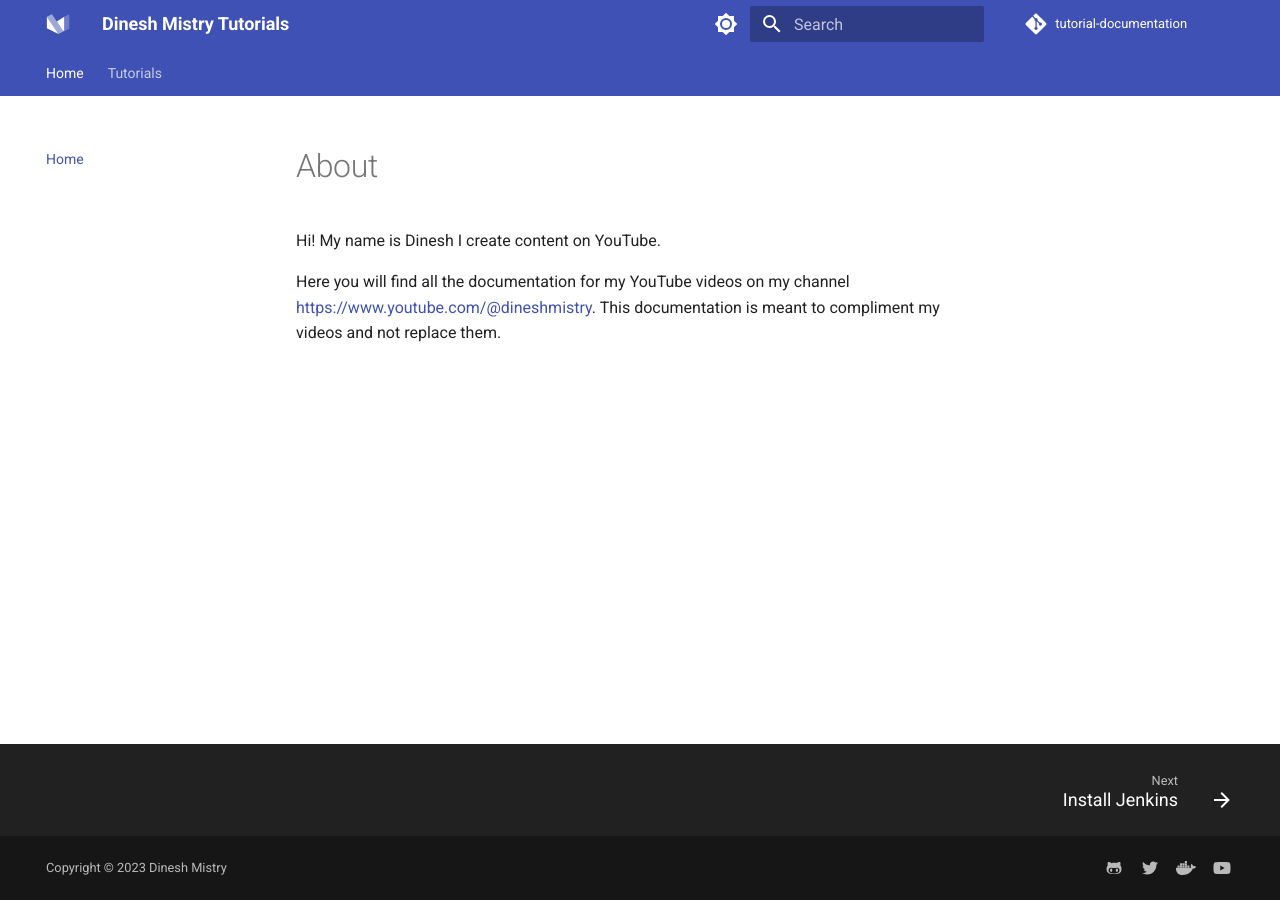
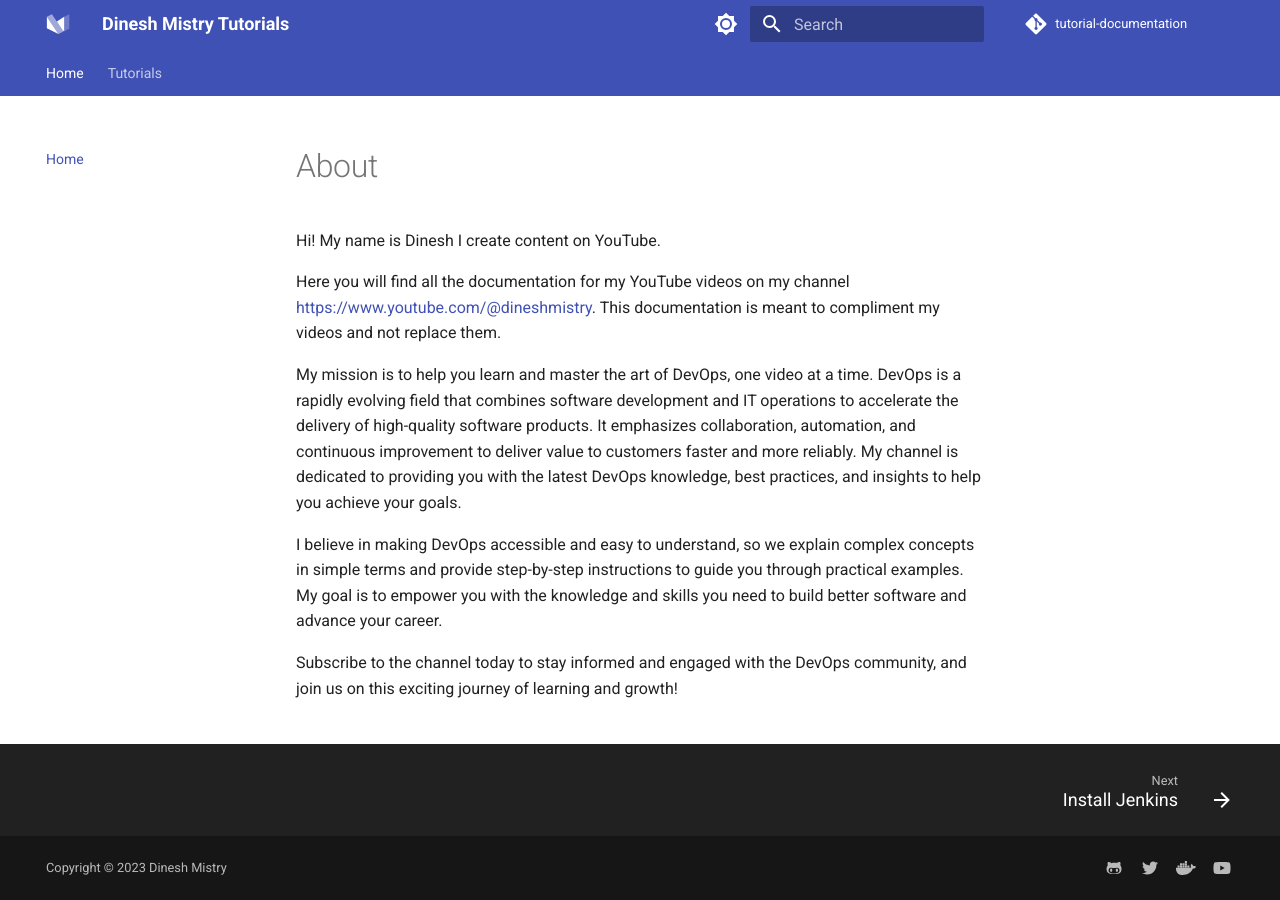
Before and after one commit to dmancloud/tutorial-documentation, an MkDocs documentation site: the page built from docs/index.md, in a window 1280 px wide. Built offline with MkDocs 1.6.1 and Material for MkDocs 9.7.7, drawn with Linux system fonts in a browser that asks for light colours; comment, search, counter and statistics services are not loaded; the version menu is left out.

Commit message:
updated index.md

```diff
--- a/docs/index.md
+++ b/docs/index.md
@@ -2,3 +2,9 @@
 Hi! My name is Dinesh I create content on YouTube.
 
 Here you will find all the documentation for my YouTube videos on my channel https://www.youtube.com/@dineshmistry. This documentation is meant to compliment my videos and not replace them.
+
+My mission is to help you learn and master the art of DevOps, one video at a time. DevOps is a rapidly evolving field that combines software development and IT operations to accelerate the delivery of high-quality software products. It emphasizes collaboration, automation, and continuous improvement to deliver value to customers faster and more reliably. My channel is dedicated to providing you with the latest DevOps knowledge, best practices, and insights to help you achieve your goals.
+
+I believe in making DevOps accessible and easy to understand, so we explain complex concepts in simple terms and provide step-by-step instructions to guide you through practical examples. My goal is to empower you with the knowledge and skills you need to build better software and advance your career.
+
+Subscribe to the channel today to stay informed and engaged with the DevOps community, and join us on this exciting journey of learning and growth!
```
